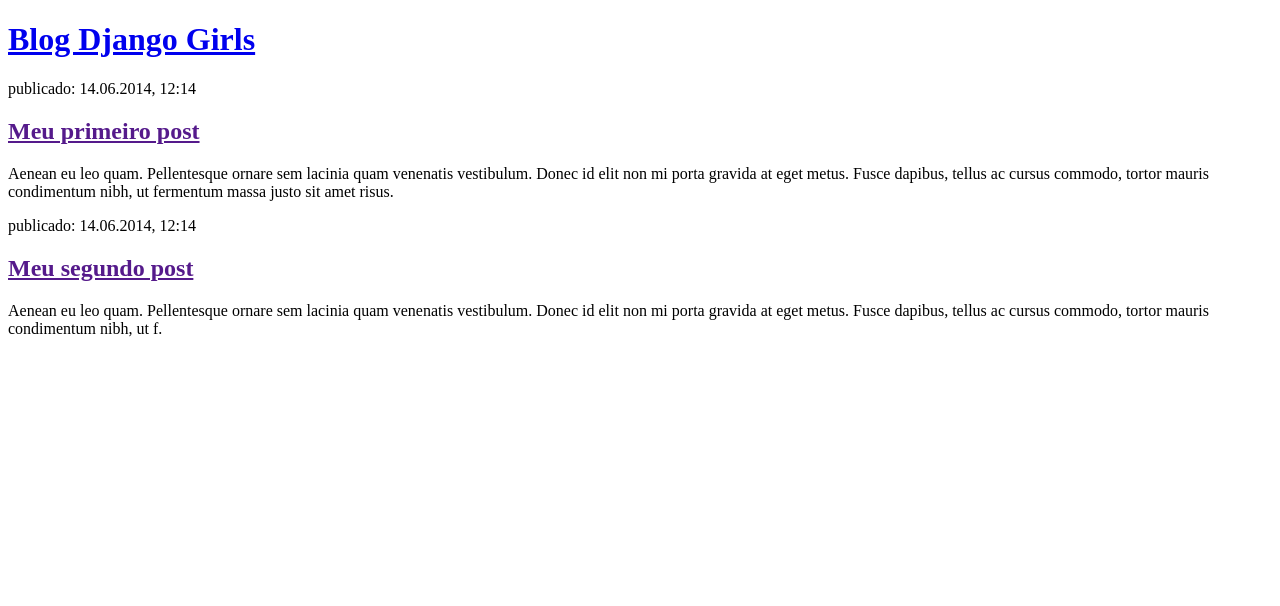
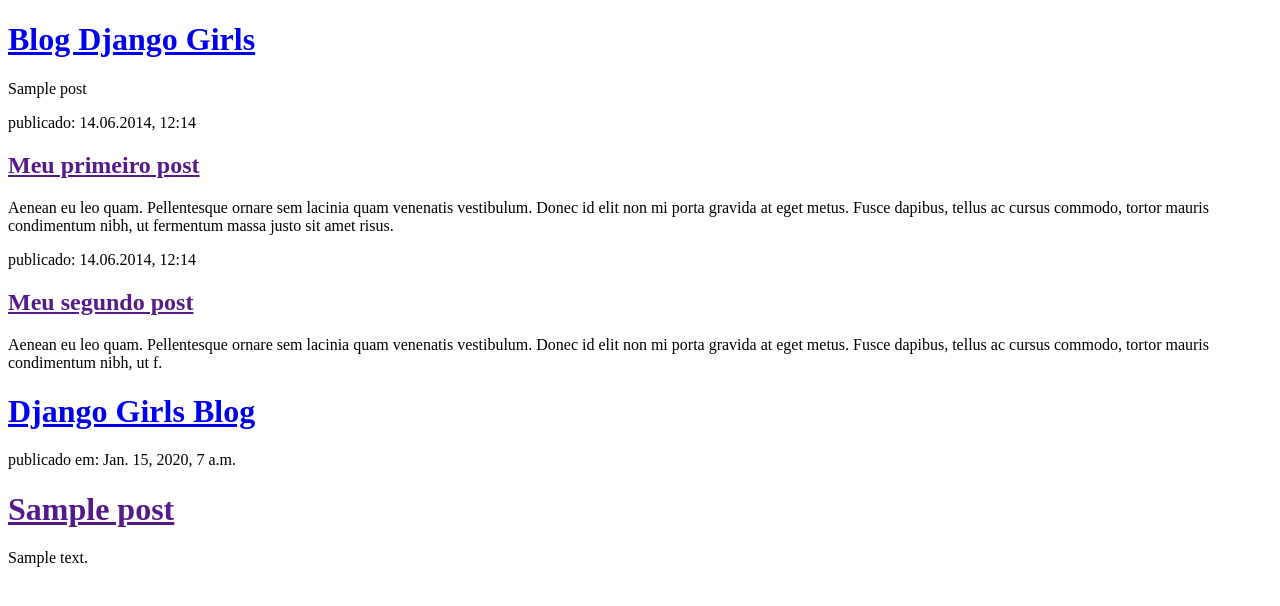
Before and after one commit to cesarfois/djangogirls, a Django app: template blog/templates/blog/post_list.html in a window 1280 px wide. Shown: the top 606 px of the page. Run offline with Django 3.2, Linux system fonts and the light colour scheme; the template is opened without the code that fills it: values that come from a table or form of the project are taken from there, others are empty; tables that the repository leaves empty hold one stand-in row (values such as "Sample post").

Commit message:
Templates como funcionam

```diff
--- a/blog/templates/blog/post_list.html
+++ b/blog/templates/blog/post_list.html
@@ -7,6 +7,10 @@
         <div>
             <h1><a href="/">Blog Django Girls</a></h1>
         </div>
+
+        <div>{% for post in posts %}
+    {{ post }}
+{% endfor %}</div>
 
         <div>
             <p>publicado: 14.06.2014, 12:14</p>
@@ -19,5 +23,16 @@
             <h2><a href="">Meu segundo post</a></h2>
             <p>Aenean eu leo quam. Pellentesque ornare sem lacinia quam venenatis vestibulum. Donec id elit non mi porta gravida at eget metus. Fusce dapibus, tellus ac cursus commodo, tortor mauris condimentum nibh, ut f.</p>
         </div>
+    <div>
+    <h1><a href="/">Django Girls Blog</a></h1>
+</div>
+
+{% for post in posts %}
+    <div>
+        <p>publicado em: {{ post.published_date }}</p>
+        <h1><a href="">{{ post.title }}</a></h1>
+        <p>{{ post.text|linebreaksbr }}</p>
+    </div>
+{% endfor %}
     </body>
 </html>
```
Also changed, not shown: blog/views.py (+4 -4 lines).
